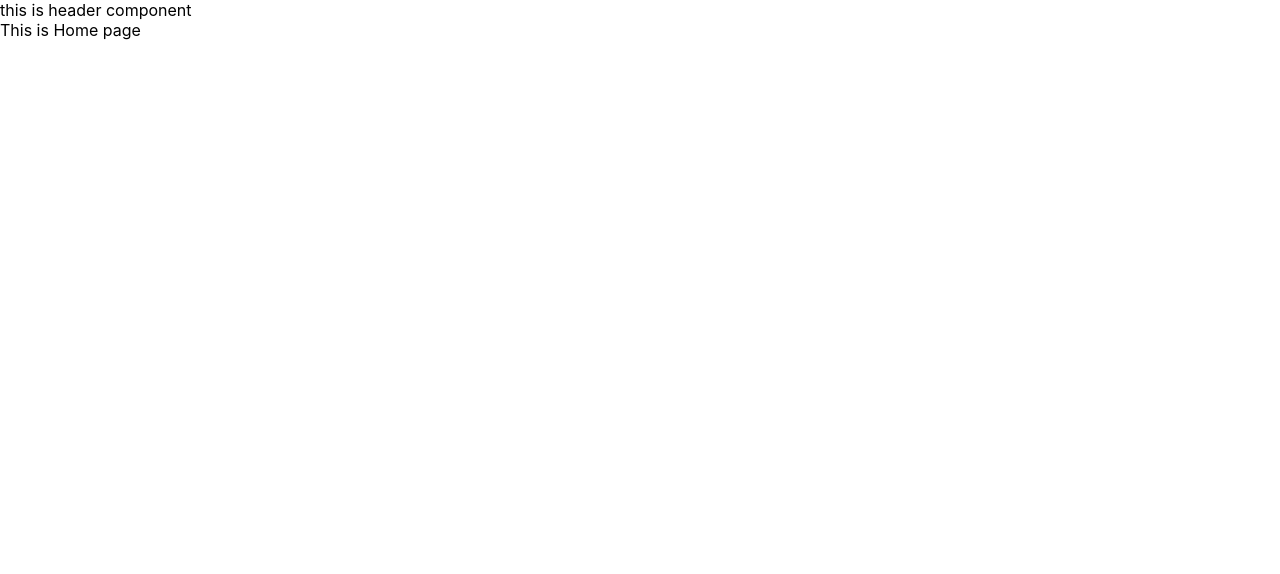
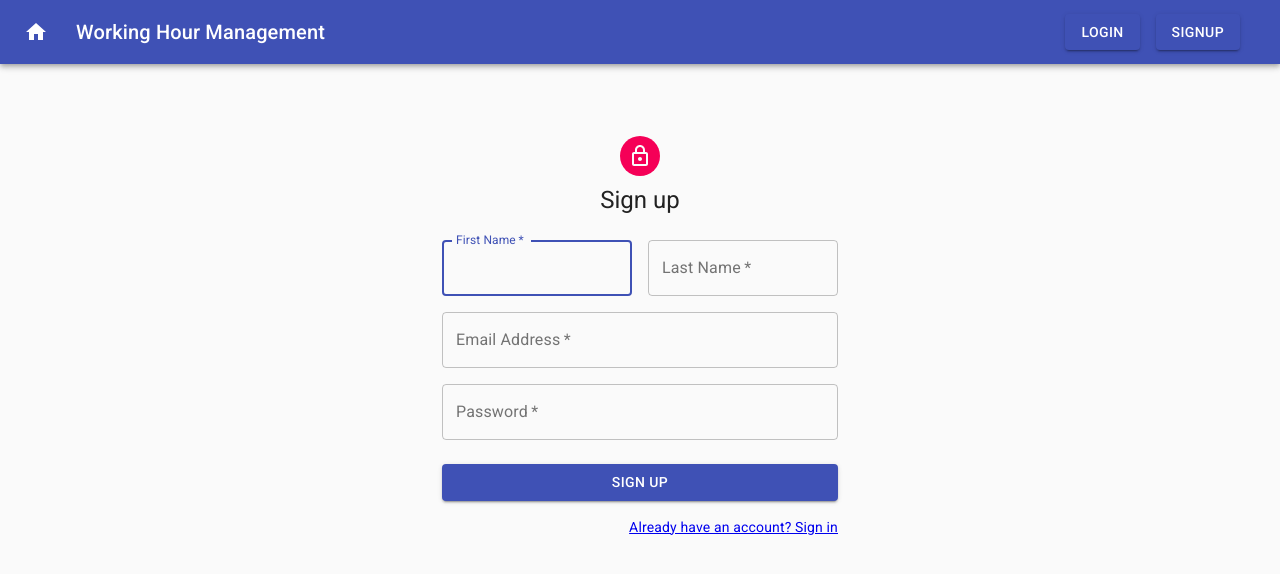
Before and after one commit to fairywellos/time-tracking-react-django, a React (Create React App) app in the folder frontend/: page /signup in a window 1280 px wide. Shown: the top 574 px of the page. Built offline with nearby package versions, Linux system fonts and the light colour scheme.

Commit message:
add Signup and Signin page & Header component

```diff
--- a/frontend/src/components/header/Header.js
+++ b/frontend/src/components/header/Header.js
@@ -1,7 +1,64 @@
 import React from "react";
+import { makeStyles } from "@material-ui/core/styles";
+import AppBar from "@material-ui/core/AppBar";
+import Toolbar from "@material-ui/core/Toolbar";
+import Typography from "@material-ui/core/Typography";
+import Button from "@material-ui/core/Button";
+import IconButton from "@material-ui/core/IconButton";
+import HomeIcon from "@material-ui/icons/Home";
+import { Link } from "react-router-dom";
+
+const useStyles = makeStyles((theme) => ({
+  root: {
+    flexGrow: 1,
+  },
+  homeIcon: {
+    marginRight: theme.spacing(2),
+    color: "white",
+  },
+  link: {
+    textDecoration: "none",
+    marginRight: theme.spacing(2),
+  },
+  title: {
+    flexGrow: 1,
+  },
+}));
 
 function Header(props) {
-  return <div>this is header component</div>;
+  const classes = useStyles();
+
+  return (
+    <div className={classes.root}>
+      <AppBar position="static">
+        <Toolbar>
+          <Link to="/">
+            <IconButton
+              edge="start"
+              className={classes.homeIcon}
+              color="default"
+              aria-label="menu"
+            >
+              <HomeIcon />
+            </IconButton>
+          </Link>
+          <Typography variant="h6" className={classes.title}>
+            Working Hour Management
+          </Typography>
+          <Link to="/signin" className={classes.link}>
+            <Button variant="contained" color="primary">
+              Login
+            </Button>
+          </Link>
+          <Link to="/signup" className={classes.link}>
+            <Button variant="contained" color="primary">
+              Signup
+            </Button>
+          </Link>
+        </Toolbar>
+      </AppBar>
+    </div>
+  );
 }
 
 export default Header;
--- a/frontend/src/pages/auth/Signin.js
+++ b/frontend/src/pages/auth/Signin.js
@@ -1,7 +1,90 @@
 import React from "react";
+import Avatar from "@material-ui/core/Avatar";
+import Button from "@material-ui/core/Button";
+import CssBaseline from "@material-ui/core/CssBaseline";
+import TextField from "@material-ui/core/TextField";
+import Grid from "@material-ui/core/Grid";
+import LockOutlinedIcon from "@material-ui/icons/LockOutlined";
+import Typography from "@material-ui/core/Typography";
+import { makeStyles } from "@material-ui/core/styles";
+import Container from "@material-ui/core/Container";
+import { Link } from "react-router-dom";
 
-function Signin(props) {
-  return <div>Signin component</div>;
+const useStyles = makeStyles((theme) => ({
+  paper: {
+    marginTop: theme.spacing(8),
+    display: "flex",
+    flexDirection: "column",
+    alignItems: "center",
+  },
+  avatar: {
+    margin: theme.spacing(1),
+    backgroundColor: theme.palette.secondary.main,
+  },
+  form: {
+    width: "100%", // Fix IE 11 issue.
+    marginTop: theme.spacing(1),
+  },
+  submit: {
+    margin: theme.spacing(3, 0, 2),
+  },
+}));
+
+export default function SignIn() {
+  const classes = useStyles();
+
+  return (
+    <Container component="main" maxWidth="xs">
+      <CssBaseline />
+      <div className={classes.paper}>
+        <Avatar className={classes.avatar}>
+          <LockOutlinedIcon />
+        </Avatar>
+        <Typography component="h1" variant="h5">
+          Sign in
+        </Typography>
+        <form className={classes.form} noValidate>
+          <TextField
+            variant="outlined"
+            margin="normal"
+            required
+            fullWidth
+            id="email"
+            label="Email Address"
+            name="email"
+            autoComplete="email"
+            autoFocus
+          />
+          <TextField
+            variant="outlined"
+            margin="normal"
+            required
+            fullWidth
+            name="password"
+            label="Password"
+            type="password"
+            id="password"
+            autoComplete="current-password"
+          />
+          <Button
+            type="submit"
+            fullWidth
+            variant="contained"
+            color="primary"
+            className={classes.submit}
+          >
+            Sign In
+          </Button>
+          <Grid container>
+            <Grid item xs></Grid>
+            <Grid item>
+              <Link to="/signup" variant="body2">
+                {"Don't have an account? Sign Up"}
+              </Link>
+            </Grid>
+          </Grid>
+        </form>
+      </div>
+    </Container>
+  );
 }
-
-export default Signin;
--- a/frontend/src/pages/auth/Signup.js
+++ b/frontend/src/pages/auth/Signup.js
@@ -1,7 +1,117 @@
 import React from "react";
+import Avatar from "@material-ui/core/Avatar";
+import Button from "@material-ui/core/Button";
+import CssBaseline from "@material-ui/core/CssBaseline";
+import TextField from "@material-ui/core/TextField";
+import Grid from "@material-ui/core/Grid";
+import LockOutlinedIcon from "@material-ui/icons/LockOutlined";
+import Typography from "@material-ui/core/Typography";
+import { makeStyles } from "@material-ui/core/styles";
+import Container from "@material-ui/core/Container";
+import { Link } from "react-router-dom";
+import { useForm } from "react-hook-form";
 
-function Signup(props) {
-  return <div>Signup component</div>;
+const useStyles = makeStyles((theme) => ({
+  paper: {
+    marginTop: theme.spacing(8),
+    display: "flex",
+    flexDirection: "column",
+    alignItems: "center",
+  },
+  avatar: {
+    margin: theme.spacing(1),
+    backgroundColor: theme.palette.secondary.main,
+  },
+  form: {
+    width: "100%", // Fix IE 11 issue.
+    marginTop: theme.spacing(3),
+  },
+  submit: {
+    margin: theme.spacing(3, 0, 2),
+  },
+}));
+
+export default function SignUp() {
+  const classes = useStyles();
+
+
+  return (
+    <Container component="main" maxWidth="xs">
+      <CssBaseline />
+      <div className={classes.paper}>
+        <Avatar className={classes.avatar}>
+          <LockOutlinedIcon />
+        </Avatar>
+        <Typography component="h1" variant="h5">
+          Sign up
+        </Typography>
+        <form className={classes.form} noValidate>
+          <Grid container spacing={2}>
+            <Grid item xs={12} sm={6}>
+              <TextField
+                autoComplete="fname"
+                name="firstName"
+                variant="outlined"
+                required
+                fullWidth
+                id="firstName"
+                label="First Name"
+                autoFocus
+              />
+            </Grid>
+            <Grid item xs={12} sm={6}>
+              <TextField
+                variant="outlined"
+                required
+                fullWidth
+                id="lastName"
+                label="Last Name"
+                name="lastName"
+                autoComplete="lname"
+              />
+            </Grid>
+            <Grid item xs={12}>
+              <TextField
+                variant="outlined"
+                required
+                fullWidth
+                id="email"
+                label="Email Address"
+                name="email"
+                autoComplete="email"
+              />
+            </Grid>
+            <Grid item xs={12}>
+              <TextField
+                variant="outlined"
+                required
+                fullWidth
+                name="password"
+                label="Password"
+                type="password"
+                id="password"
+                autoComplete="current-password"
+              />
+            </Grid>
+          </Grid>
+          <Button
+            type="submit"
+            fullWidth
+            variant="contained"
+            color="primary"
+            className={classes.submit}
+          >
+            Sign Up
+          </Button>
+          <Grid container justify="flex-end">
+            <Grid item>
+              <Link to="/signin" variant="body2">
+                Already have an account? Sign in
+              </Link>
+            </Grid>
+          </Grid>
+        </form>
+      </div>
+    </Container>
+  );
 }
-
-export default Signup;
--- a/frontend/src/routes/index.js
+++ b/frontend/src/routes/index.js
@@ -11,9 +11,9 @@ const Routes = (props) => {
     <div>
       <Header />
       <Switch>
-        <Route path="/" component={Home} />
-        <Route path="/signup" component={Signup} />
-        <Route path="/signin" component={Signin} />
+        <Route exact path="/" component={Home} />
+        <Route exact path="/signup" component={Signup} />
+        <Route exact path="/signin" component={Signin} />
       </Switch>
     </div>
   );
```
Also changed, not shown: frontend/package.json (+12 -1 lines), 1 other file (tests, documents, lock files or other folders).
